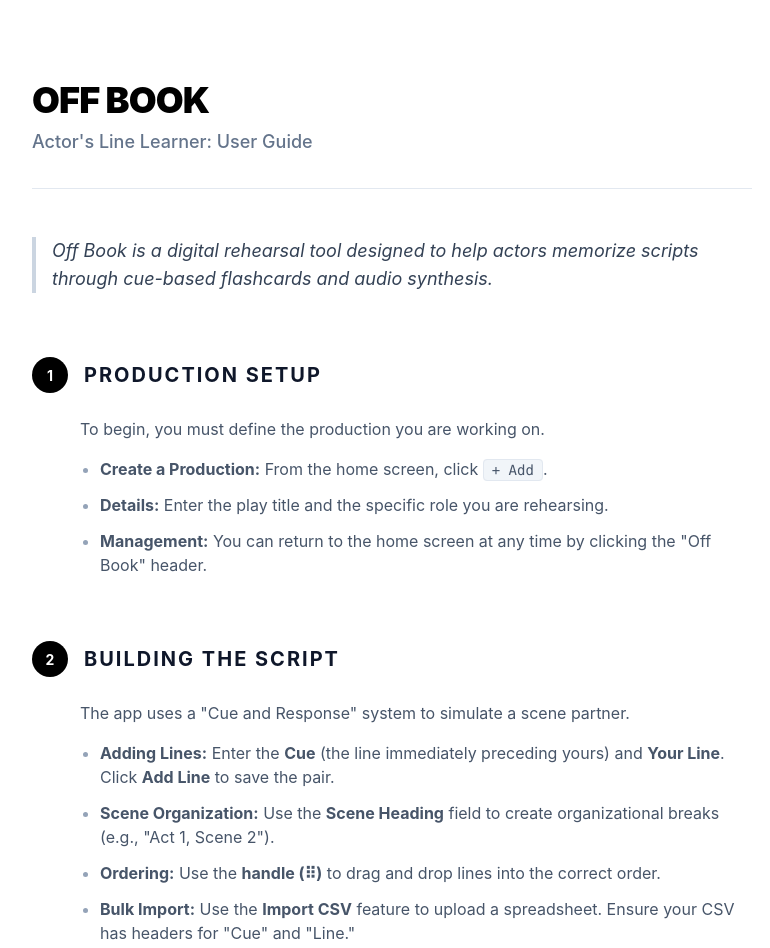
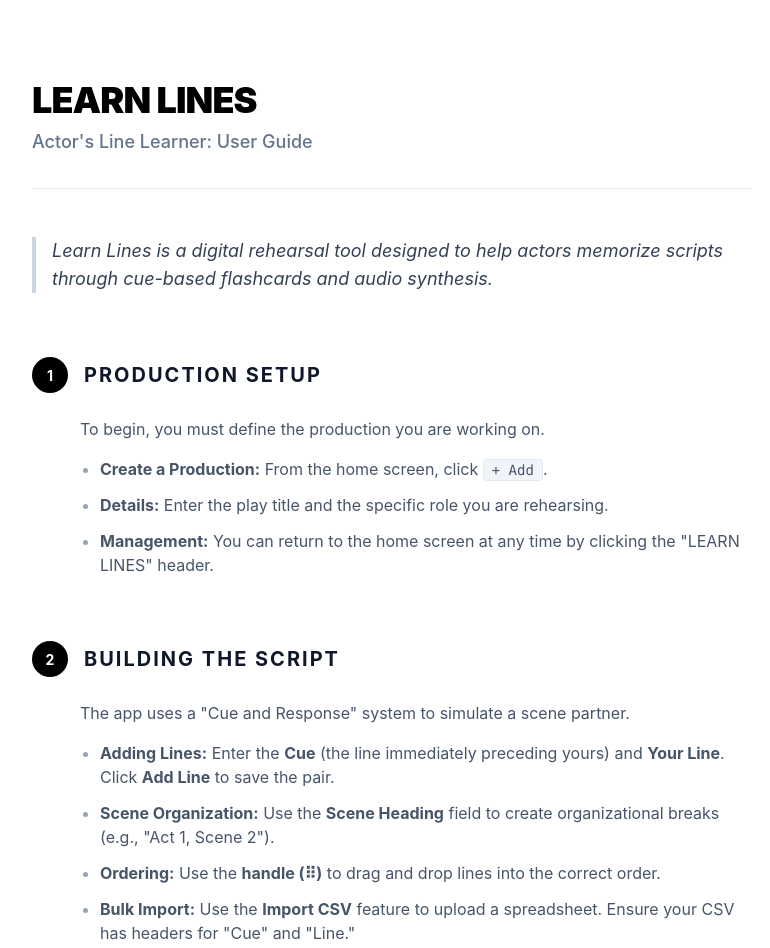
Before and after one commit to mattcope-land/off-book, a plain HTML site: page guide/index.html in a window 1280 px wide. Shown: the top 948 px of the page, without its empty margins (248-1018 px from the left). Drawn offline with nearby package versions, Linux system fonts and the light colour scheme.

Commit message:
update guide for name change
updated the guide to reflect app name change to Learn Lines

```diff
--- a/guide/index.html
+++ b/guide/index.html
@@ -3,7 +3,7 @@
 <head>
     <meta charset="UTF-8">
     <meta name="viewport" content="width=device-width, initial-scale=1.0">
-    <title>User Guide | Off Book</title>
+    <title>User Guide | Learn Lines</title>
     <script src="https://cdn.tailwindcss.com"></script>
     <style>
         body {
@@ -29,14 +29,14 @@
 
     <div class="max-w-3xl mx-auto px-6 py-12 lg:py-20">
         <header class="mb-12 border-b border-slate-200 dark:border-slate-800 pb-8">
-            <h1 class="text-4xl font-black tracking-tight text-black dark:text-white mb-2">OFF BOOK</h1>
+            <h1 class="text-4xl font-black tracking-tight text-black dark:text-white mb-2">LEARN LINES</h1>
             <p class="text-lg text-slate-500 dark:text-slate-400 font-medium">Actor's Line Learner: User Guide</p>
         </header>
 
         <main class="space-y-16">
 
             <p class="text-slate-700 dark:text-slate-300 italic border-l-4 border-slate-300 dark:border-slate-700 pl-4 text-lg">
-                Off Book is a digital rehearsal tool designed to help actors memorize scripts through cue-based flashcards and audio synthesis.
+                Learn Lines is a digital rehearsal tool designed to help actors memorize scripts through cue-based flashcards and audio synthesis.
             </p>
 
             <section class="group">
@@ -49,7 +49,7 @@
                     <ul class="list-disc space-y-3 pl-5 marker:text-slate-400">
                         <li><strong>Create a Production:</strong> From the home screen, click <span class="bg-slate-100 dark:bg-slate-800 px-2 py-0.5 rounded text-sm font-mono border border-slate-200 dark:border-slate-700">+ Add</span>.</li>
                         <li><strong>Details:</strong> Enter the play title and the specific role you are rehearsing.</li>
-                        <li><strong>Management:</strong> You can return to the home screen at any time by clicking the "Off Book" header.</li>
+                        <li><strong>Management:</strong> You can return to the home screen at any time by clicking the "LEARN LINES" header.</li>
                     </ul>
                 </div>
             </section>
```
